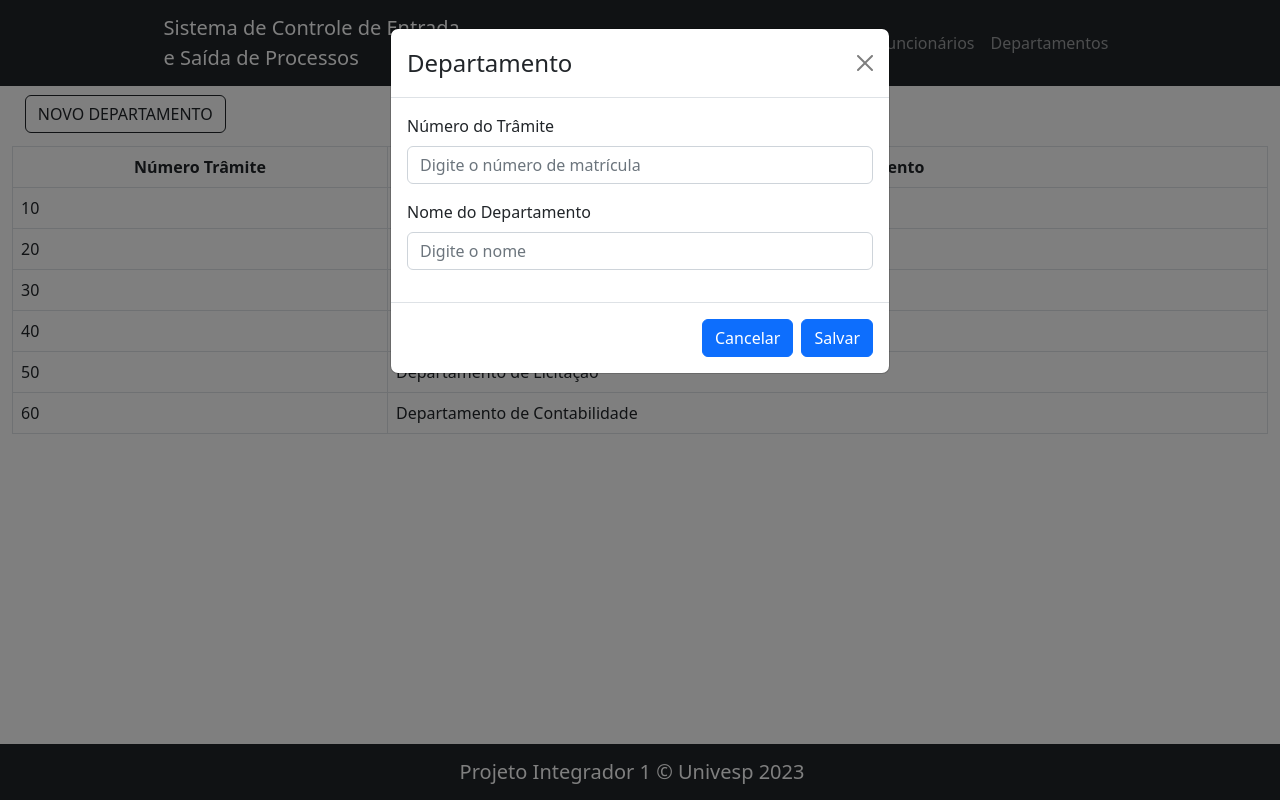
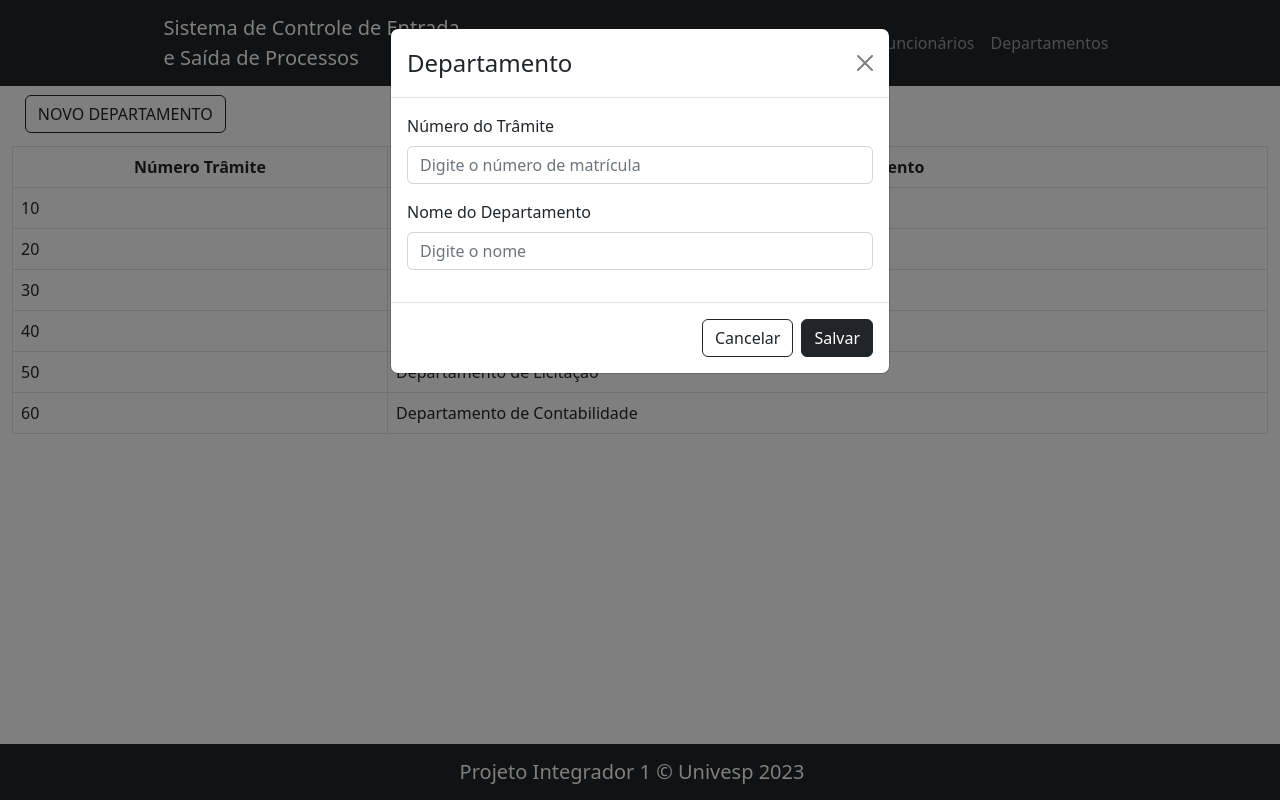
Before and after one commit to marianaleitao/Projeto-Integrador-1-Univesp, a React (Create React App) app: page /departments in a window 1280 px wide. Both pictures are taken after a click on the button "NOVO DEPARTAMENTO". Built offline with nearby package versions, Linux system fonts and the light colour scheme.

Commit message:
Mudado cores dos botões de cancelar e salvar dos modais Department e Employee.

```diff
--- a/src/app/components/Department/ModalDepartment/index.js
+++ b/src/app/components/Department/ModalDepartment/index.js
@@ -20,8 +20,8 @@ function ModalDepartment() {
                     <FormModalDepartment />
                 </Modal.Body>
                 <Modal.Footer>
-                    <Button onClick={handleClose}>Cancelar</Button>
-                    <Button>Salvar</Button>
+                    <Button onClick={handleClose} variant="outline-dark">Cancelar</Button>
+                    <Button variant="dark">Salvar</Button>
                 </Modal.Footer>
             </Modal>
         </>
--- a/src/app/components/Employee/ModalEmployee/index.js
+++ b/src/app/components/Employee/ModalEmployee/index.js
@@ -20,8 +20,8 @@ function ModalEmployee() {
                     <FormModalEmployee />
                 </Modal.Body>
                 <Modal.Footer>
-                    <Button onClick={handleClose}>Cancelar</Button>
-                    <Button>Salvar</Button>
+                    <Button onClick={handleClose} variant="outline-dark">Cancelar</Button>
+                    <Button variant="dark">Salvar</Button>
                 </Modal.Footer>
             </Modal>
         </>
```
